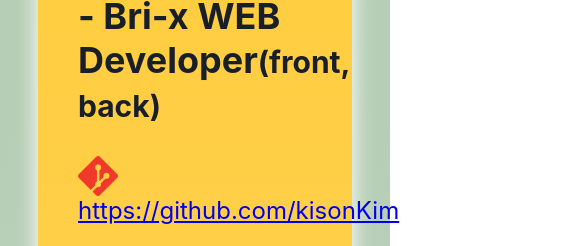
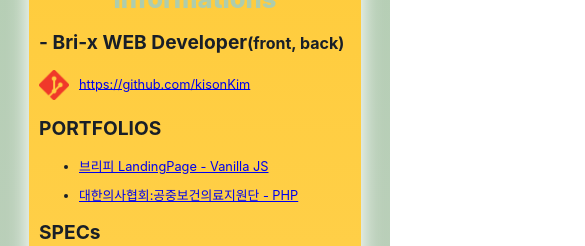
Before and after one commit to kisonKim/mattkim-landing, a React (Create React App) app in the folder frontend/: page / in a window 390 px wide. Shown: the part 1442-1688 px from the top of the page, 585 px wide, since content can reach past the window. Built offline with nearby package versions, Linux system fonts and the light colour scheme.

Commit message:
[feat] 1차 모바일, 포트폴리오 완료

```diff
--- a/frontend/src/App.js
+++ b/frontend/src/App.js
@@ -1,19 +1,15 @@
 import './App.css';
-import Keyvisual from './components/Keyvisual';
 import {createGlobalStyle} from "styled-components";
 import {ThemeProvider} from 'styled-components'
-import MyInfo from './components/MyInfo'
-import Footer from "./components/Footer"
 import theme from './styles/Theme'
+import MainContainer from './components/MainContainer';
 function App() {
 
   return (
     <>
     <ThemeProvider theme={theme}>
-    <GlobalStyle />
-    <Keyvisual />
-    <MyInfo />
-    <Footer />
+      <GlobalStyle />
+      <MainContainer />
     </ThemeProvider>
     </>
   );
--- a/frontend/src/components/Keyvisual/index.js
+++ b/frontend/src/components/Keyvisual/index.js
@@ -67,8 +67,6 @@ const Container = styled.section`
   display:flex;
   width:100vw;
   height:100vh;
-  min-width:1300px;
-  min-height:800px;
   background: url(${keyvisualImg});
   background-size:contain;
   background-repeat: no-repeat;
@@ -82,17 +80,24 @@ const FlexBox = styled.div`
   flex:1;
   display: flex;
   position: relative;
-  flex-direction: column;
-  justify-content: center;
+  align-items: center;
   width:100%;
   color:white;
   text-shadow: 0 0 5px white;
   font-size: 3.8rem;
   font-weight:800;
+  @media ${({ theme }) => theme.device.mobile} {
+    margin-top:20%;
+    align-items: unset;
+    font-size: 1.8rem;
+  }
 `;
 
 const Typed = styled.div`
   padding-left:10%;
+  @media ${({ theme }) => theme.device.mobile} {
+    padding-left:5%;
+  }
 `;
 
 const FixedText = styled.div`
@@ -113,6 +118,9 @@ const TypingText = styled.div`
   font-weight:800;
   border-right:2px solid white;
   animation: ${cursorAnimation} 0.6s step-end infinite;
+  @media ${({ theme }) => theme.device.mobile} {
+    height:2rem;
+  }
 `;
 
 const scrollMove  = keyframes`
--- /dev/null
+++ b/frontend/src/components/MainContainer/index.js
@@ -0,0 +1,36 @@
+import styled from "styled-components";
+import Footer from "../Footer";
+import Keyvisual from "../Keyvisual";
+import MyInfo from "../MyInfo";
+
+const MainContainer = () => {
+  return (
+    <>
+      <Main>
+        <Keyvisual />
+        <MyInfo />
+        <Footer />
+      </Main>
+    </>
+  );
+}
+
+const Main = styled.main `
+  article, section {
+    min-width:1300px;
+    min-height:800px;
+    @media ${({ theme }) => theme.device.mobile} {
+      min-width:0;
+      min-height:100vh;
+      height:fit-content;
+    }
+  }
+  footer{
+    @media ${({ theme }) => theme.device.mobile} {
+      min-width:0;
+      min-height:20vh;
+      height:fit-content;
+    }
+  }
+`;
+export default MainContainer;
--- a/frontend/src/components/MyInfo/index.js
+++ b/frontend/src/components/MyInfo/index.js
@@ -20,7 +20,7 @@ const MyInfo = () => {
           </div>
           <div className="git">
             <h2> - Bri-x WEB Developer<small>(front, back)</small></h2>
-            <img className="gitImage" src={gitImg} width={40} height={40} alt="git logo"/>
+            <img className="gitImage" src={gitImg} alt="git logo"/>
             <a href={"https://github.com/kisonKim"} rel="noreferrer" target={"_blank"}>https://github.com/kisonKim</a>
           </div>
           <div className="portfolios">
@@ -57,8 +57,6 @@ const Container = styled.section`
   width:100vw;
   height:100vh;
   padding-top:10%;
-  min-width:1300px;
-  min-height:800px;
   background:linear-gradient(#aecdad, lightgrey);
   @media ${({ theme }) => theme.device.mobile} {
     flex-direction: column;
@@ -73,7 +71,9 @@ const LeftBox = styled.div`
   display:flex;
   justify-content: center;
   align-items: center;
-
+  @media ${({ theme }) => theme.device.mobile} {
+    margin-top:20%;
+  }
 `;
 
 const RightBox = styled.div`
@@ -126,7 +126,7 @@ const InfoBox = styled.div`
   .portfolios {
     ul li {
       font-weight:light;
-      font-size:20px;
+      font-size:0.8rem;
       &:not(:first-child) {
         margin-top:10px;
       }
@@ -135,12 +135,31 @@ const InfoBox = styled.div`
   .gitImage {
     vertical-align: middle;
     margin-right:10px;
+    width:40px;
+    height:40px;
   }
   .sticker {
     position:absolute;
     top:-10px;
     left:50%;
     transform: translate3d(-50%,-50%,0);
+  }
+
+  @media ${({ theme }) => theme.device.mobile} {
+    width: 80%;
+    padding: 40px 10px;
+    font-size:0.8rem;
+    h2{
+      font-size: 1.5em;
+    }
+
+    .stickerHead {
+      font-size:2em;
+    }
+    .gitImage {
+      width:30px;
+      height:30px;
+    }
   }
 `;
 
```
